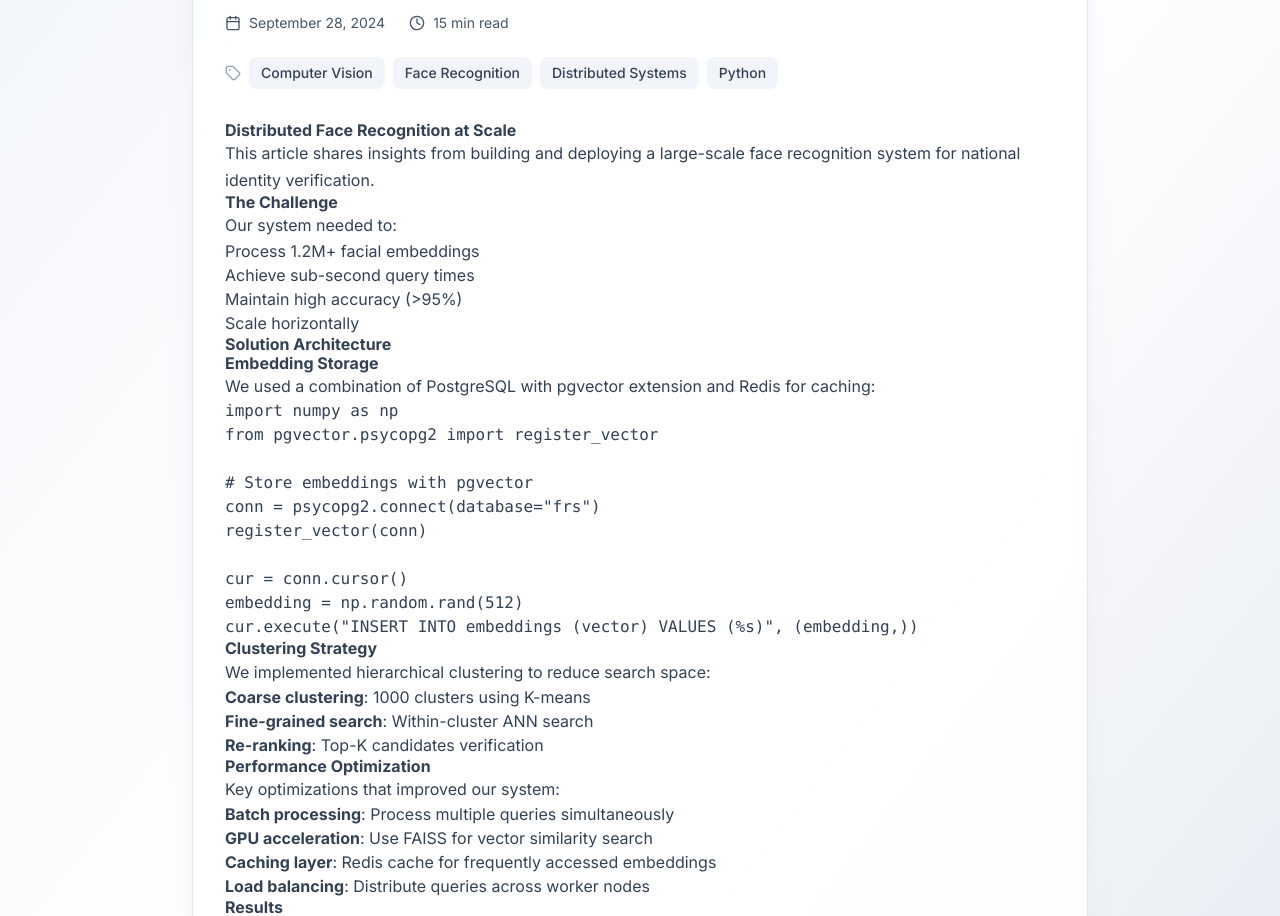
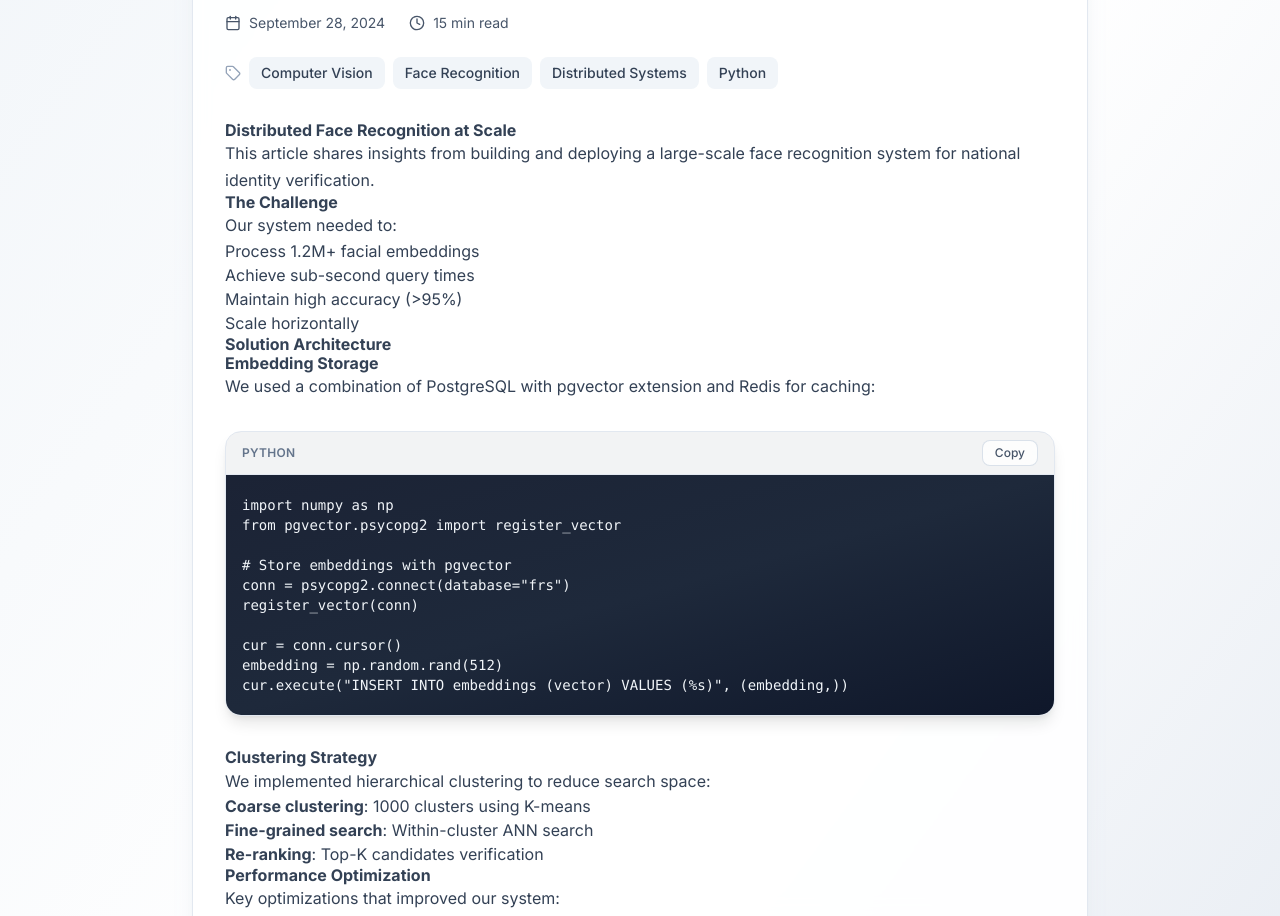
Before and after one commit to Moshiuzzaman4135/portfolio, a React (Vite) app: page /portfolio/articles/distributed-face-recognition in a window 1280 px wide. Shown: the part 300-1216 px from the top of the page. Built offline with nearby package versions, Linux system fonts and the light colour scheme.

Commit message:
Enhance article code block rendering

```diff
--- a/src/pages/ArticleDetail.tsx
+++ b/src/pages/ArticleDetail.tsx
@@ -1,13 +1,90 @@
+import type { HTMLAttributes, ReactNode } from 'react';
+import { useMemo, useState } from 'react';
 import { useParams, Link } from 'react-router-dom';
 import { motion } from 'framer-motion';
 import { ArrowLeft, Clock, Calendar, Tag } from 'lucide-react';
 import ReactMarkdown from 'react-markdown';
 import remarkGfm from 'remark-gfm';
 import { articles } from '../data/articles';
+import { useTheme } from '../contexts/ThemeContext';
+
+type MarkdownCodeProps = {
+  inline?: boolean;
+  className?: string;
+  children: ReactNode;
+} & HTMLAttributes<HTMLElement>;
 
 export const ArticleDetail = () => {
   const { id } = useParams<{ id: string }>();
   const article = articles.find((a) => a.id === id);
+  const { isDark } = useTheme();
+
+  const CodeBlock = ({ inline, className, children, ...props }: MarkdownCodeProps) => {
+    const [copied, setCopied] = useState(false);
+    const language = useMemo(() => {
+      if (!className) return 'text';
+      const match = className.match(/language-(\w+)/);
+      return match ? match[1] : 'text';
+    }, [className]);
+
+    const code = useMemo(() => String(children).replace(/\n$/, ''), [children]);
+
+    const handleCopy = () => {
+      if (typeof navigator === 'undefined' || !navigator.clipboard) return;
+      navigator.clipboard
+        .writeText(code)
+        .then(() => {
+          setCopied(true);
+          setTimeout(() => setCopied(false), 2000);
+        })
+        .catch(() => {
+          setCopied(false);
+        });
+    };
+
+    if (inline) {
+      return (
+        <code
+          className={`whitespace-nowrap rounded-md border border-slate-200 bg-slate-100 px-2 py-0.5 font-mono text-sm text-slate-700 dark:border-slate-700 dark:bg-slate-800/80 dark:text-slate-100 ${className ?? ''}`.trim()}
+          {...props}
+        >
+          {children}
+        </code>
+      );
+    }
+
+    return (
+      <div
+        className={`group relative my-8 overflow-hidden rounded-2xl border shadow-lg transition dark:shadow-none ${
+          isDark ? 'border-slate-800 bg-slate-900/90' : 'border-slate-200 bg-white'
+        }`}
+      >
+        <div className="flex items-center justify-between border-b border-slate-200/80 bg-slate-900/5 px-4 py-2 dark:border-slate-800 dark:bg-slate-950/60">
+          <span className="text-xs font-semibold uppercase tracking-wide text-slate-500 dark:text-slate-400">
+            {language}
+          </span>
+          <button
+            type="button"
+            onClick={handleCopy}
+            className="inline-flex items-center gap-1 rounded-lg border border-slate-300/70 bg-white/80 px-3 py-1 text-xs font-medium text-slate-600 backdrop-blur transition hover:bg-slate-100 dark:border-slate-700 dark:bg-slate-900/70 dark:text-slate-200 dark:hover:bg-slate-800"
+          >
+            {copied ? 'Copied!' : 'Copy'}
+          </button>
+        </div>
+        <pre
+          className={`max-h-[480px] overflow-auto px-4 py-5 text-sm leading-relaxed font-mono ${
+            isDark
+              ? 'bg-gradient-to-br from-slate-950 via-slate-900 to-slate-950 text-slate-100'
+              : 'bg-gradient-to-br from-slate-900/95 via-slate-800 to-slate-900 text-slate-100'
+          }`}
+        >
+          <code className={`block whitespace-pre text-left font-mono text-sm ${className ?? ''}`} {...props}>
+            {code}
+          </code>
+        </pre>
+      </div>
+    );
+  };
 
   if (!article) {
     return (
@@ -79,8 +156,16 @@ export const ArticleDetail = () => {
             </div>
           </div>
 
-          <div className="prose prose-lg dark:prose-invert max-w-none text-slate-700 dark:text-slate-200 prose-headings:text-slate-900 dark:prose-headings:text-slate-50 prose-p:text-inherit prose-a:text-cyan-600 dark:prose-a:text-cyan-400 prose-code:text-cyan-600 dark:prose-code:text-cyan-300 prose-code:bg-slate-100 dark:prose-code:bg-slate-800 prose-code:px-1.5 prose-code:py-0.5 prose-code:rounded prose-pre:bg-slate-900 dark:prose-pre:bg-slate-950 prose-pre:border prose-pre:border-slate-700">
-            <ReactMarkdown remarkPlugins={[remarkGfm]}>{article.content}</ReactMarkdown>
+          <div className="prose prose-lg dark:prose-invert max-w-none text-slate-700 dark:text-slate-200 prose-headings:text-slate-900 dark:prose-headings:text-slate-50 prose-p:text-inherit prose-a:text-cyan-600 dark:prose-a:text-cyan-400">
+            <ReactMarkdown
+              remarkPlugins={[remarkGfm]}
+              components={{
+                pre: ({ children }) => <>{children}</>,
+                code: CodeBlock,
+              }}
+            >
+              {article.content}
+            </ReactMarkdown>
           </div>
 
           <div className="mt-12 pt-8 border-t border-slate-200 dark:border-slate-700">
```
